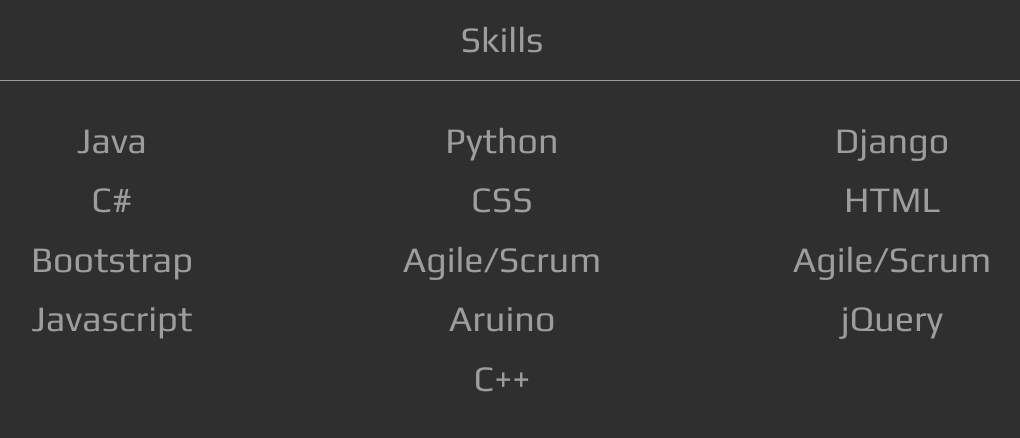
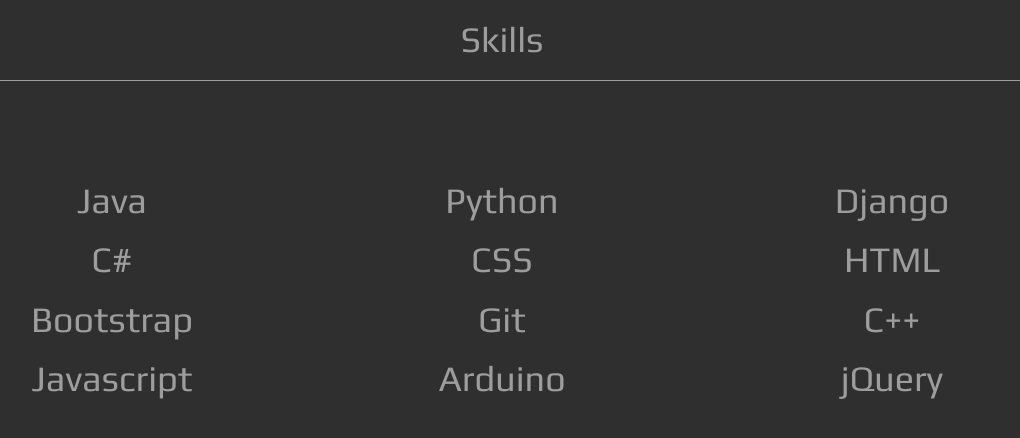
Before and after one commit to Oakes6/oakeswebsite, a Django app: template templates/skills.html in a window 1280 px wide. Shown: the part 52-490 px from the top of the page, without its empty margins (138-1158 px from the left). Run offline with Django 3.2, Linux system fonts and the light colour scheme; the template is opened without the code that fills it, so the values that code supplies are empty; some libraries are stand-ins or nearby versions.

Commit message:
Cleaning

```diff
--- a/templates/about.html
+++ b/templates/about.html
@@ -5,7 +5,7 @@
    <div id="bodycontainer" class="container">
       <p>I'm a student in Software Engineering at Auburn University in Auburn, AL. I've interned two summers;
          I've spent one at heathcare-tech startup NextGxDx, Inc., and another at Defense contractor Dynetics, Inc.
-         I have experience working on an agile term in support of a GUI project written in C#,
+         I have experience working on an agile team in support of a GUI project written in C#,
          as well as building a web scraping tool in Python. Away from school, I enjoy fitness and the arts:
          web tools, design, sketching, reading, and music.</p>
    </div>
--- a/templates/skills.html
+++ b/templates/skills.html
@@ -3,6 +3,9 @@
 
       <h1 align="center">Skills</h1>
       <hr>
+      <br>
+      <br>
+      <br>
    <div class="container">
       <div class="row">
          <div class="col-lg-4">
@@ -14,14 +17,13 @@
          <div class="col-lg-4">
             <h1 class="skill" align="center">Python</h1>
             <h1 class="skill" align="center">CSS</h1>
-            <h1 class="skill" align="center">Agile/Scrum</h1>
-            <h1 class="skill" align="center">Aruino</h1>
-            <h1 class="skill" align="center">C++</h1>
+            <h1 class="skill" align="center">Git</h1>
+            <h1 class="skill" align="center">Arduino</h1>
          </div>
          <div class="col-lg-4">
             <h1 class="skill" align="center">Django</h1>
             <h1 class="skill" align="center">HTML</h1>
-            <h1 class="skill" align="center">Agile/Scrum</h1>
+            <h1 class="skill" align="center">C++</h1>
             <h1 class="skill" align="center">jQuery</h1>
          </div>
       </div>
```
